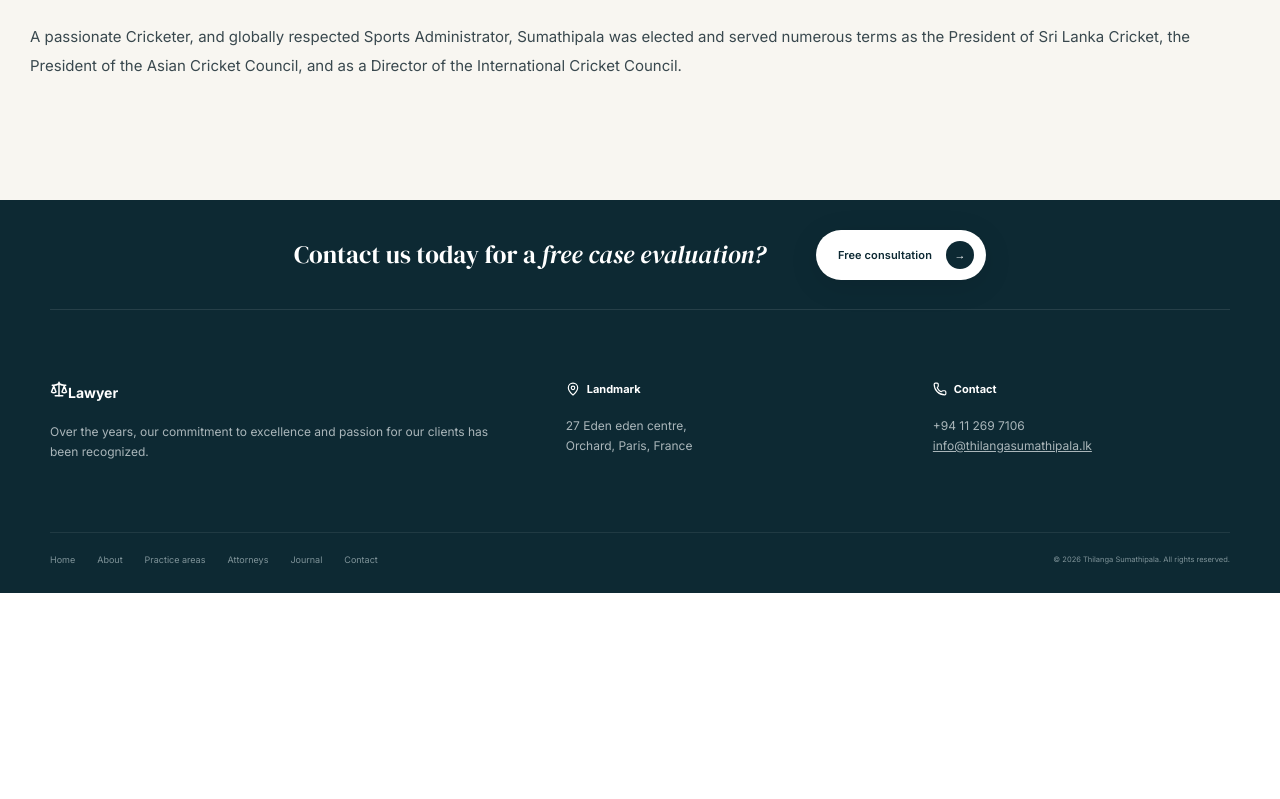
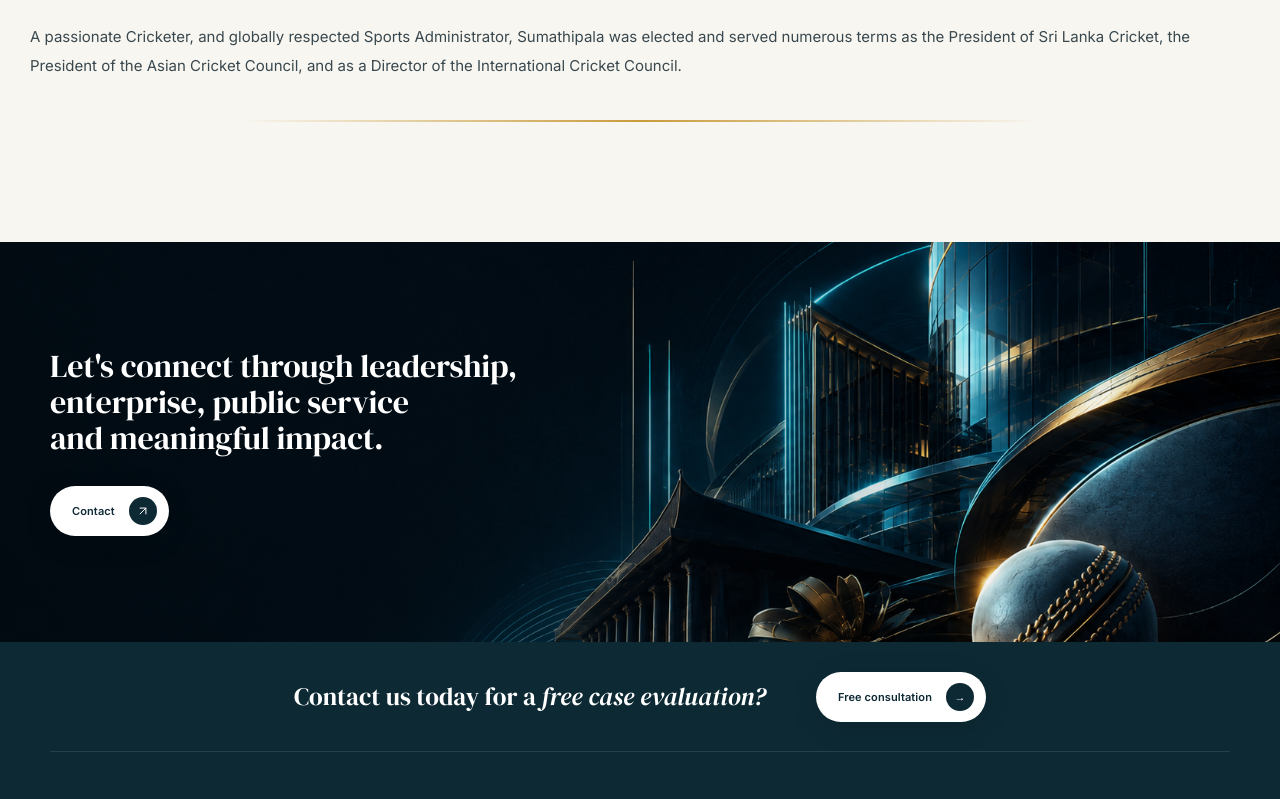
Before and after one commit to DIGIsumi2026/thilanga.lk, a React (Vite) app in the folder frontend/: page /about-me in a window 1280 px wide. Shown: the part 1461-2260 px from the top of the page. Before the commit the page ends 2054 px from the top, so only its background shows below. Built offline with nearby package versions, Linux system fonts and the light colour scheme.

Commit message:
about- contact

```diff
--- a/frontend/src/assets/imageAssets.ts
+++ b/frontend/src/assets/imageAssets.ts
@@ -22,6 +22,9 @@ import aboutHero from "../assets/images/about/about-hero.png";
 
 //family image
 import aboutFanily from "../assets/images/about/about-family.png";
+
+//contact cta
+import aboutContactCta from "./images/about/contact-cta.png";
 
 import about from "./images/about.jpg";
 import innerAbout from "./images/inner-about.jpg";
@@ -74,7 +77,9 @@ export const imageAssets = {
   about: {
     hero: aboutHero,
     family: aboutFanily,
+    contactCta: aboutContactCta
   },
+
   practice: {
     businessLaw: practice1,
     investmentLitigation: practice2,
--- a/frontend/src/pages/About.tsx
+++ b/frontend/src/pages/About.tsx
@@ -1,6 +1,7 @@
 import { motion } from "framer-motion";
 import AboutIntro from "../sections/about/AboutIntro";
 import AboutBiography from "../sections/about/AboutBiography";
+import AboutContactCTA from "../sections/about/AboutContactCTA";
 import "../styles/about.css";
 export default function About() {
   return (
@@ -11,6 +12,7 @@ export default function About() {
     >
       <AboutIntro />
       <AboutBiography/>
+      <AboutContactCTA/>
     </motion.main>
   );
 }
--- a/frontend/src/sections/about/AboutBiography.tsx
+++ b/frontend/src/sections/about/AboutBiography.tsx
@@ -30,6 +30,8 @@ const AboutBiography = () => {
     const image = section.querySelector<HTMLElement>('.about-biography-image-wrap');
     const paragraphs = section.querySelectorAll<HTMLElement>('.about-biography-text p');
 
+    const endLine = section.querySelector<HTMLElement>('.about-biography-end-line');
+
     const reducedMotion = window.matchMedia(
       '(prefers-reduced-motion: reduce)',
     ).matches;
@@ -38,6 +40,7 @@ const AboutBiography = () => {
       if (title) title.style.opacity = '1';
       if (titleLine) titleLine.style.opacity = '1';
       if (image) image.style.opacity = '1';
+      if (endLine) endLine.style.opacity = '1';
 
       paragraphs.forEach((paragraph) => {
         paragraph.style.opacity = '1';
@@ -109,8 +112,34 @@ const AboutBiography = () => {
 
     observer.observe(section);
 
+    let endLineObserver: IntersectionObserver | null = null;
+    if (endLine) {
+      endLineObserver = new IntersectionObserver(
+        ([entry]) => {
+          if (!entry.isIntersecting) return;
+
+          animate(endLine, {
+            opacity: [0, 1],
+            scaleX: [0.015, 1],
+            duration: 500,
+            ease: 'linear',
+          });
+
+          endLineObserver!.disconnect();
+        },
+        {
+          threshold: 1.0,
+          rootMargin: '0px 0px -10px 0px',
+        }
+      );
+      endLineObserver.observe(endLine);
+    }
+
     return () => {
       observer.disconnect();
+      if (endLineObserver) {
+        endLineObserver.disconnect();
+      }
     };
   },[]);
 
@@ -146,6 +175,11 @@ const AboutBiography = () => {
                 {paragraph}
               </p>
             ))}
+
+            <span
+              className="about-biography-end-line"
+              aria-hidden="true"
+            />
           </div>
         </div>
       </div>
--- /dev/null
+++ b/frontend/src/sections/about/AboutContactCTA.tsx
@@ -0,0 +1,48 @@
+import {Link} from 'react-router-dom';
+import {ArrowUpRight} from 'lucide-react';
+import {motion} from 'framer-motion';
+import {imageAssets} from '../../assets/imageAssets';
+
+const AboutContactCTA = () => {
+  return (
+    <section
+      className="about-contact-cta"
+      style={{
+        backgroundImage:`url(${imageAssets.about.contactCta})`,
+      }}
+    >
+      <div className="about-contact-cta-overlay" />
+
+      <div className="about-contact-cta-container">
+        <motion.div
+          className="about-contact-cta-content"
+          initial={{opacity:0,y:28}}
+          whileInView={{opacity:1,y:0}}
+          viewport={{once:true,amount:0.35}}
+          transition={{
+            duration:0.85,
+            ease:[0.22,1,0.36,1],
+          }}
+        >
+
+          <h2>
+            Let's connect through leadership, enterprise,
+            public service and meaningful impact.
+          </h2>
+
+          <Link
+            to="/contact"
+            className="pill hero-more-button about-contact-cta-button"
+          >
+            Contact
+            <span>
+              <ArrowUpRight size={14} strokeWidth={1.7} />
+            </span>
+          </Link>
+        </motion.div>
+      </div>
+    </section>
+  );
+};
+
+export default AboutContactCTA;
--- a/frontend/src/styles/about.css
+++ b/frontend/src/styles/about.css
@@ -24,6 +24,32 @@
   display: block;
   object-fit: cover;
   object-position: center center;
+  transform: scale(0.92);
+  opacity: 0;
+  will-change: transform, opacity;
+  animation: aboutHeroImagePop 10s forwards;
+}
+
+@keyframes aboutHeroImagePop {
+  0% {
+    opacity: 0;
+    transform: scale(0.9);
+    animation-timing-function: cubic-bezier(0.16, 1, 0.3, 1);
+  }
+  6.8% {
+    opacity: 1;
+    transform: scale(1.025);
+    animation-timing-function: cubic-bezier(0.16, 1, 0.3, 1);
+  }
+  12.5% {
+    opacity: 1;
+    transform: scale(1);
+    animation-timing-function: linear;
+  }
+  100% {
+    opacity: 1;
+    transform: scale(1.08);
+  }
 }
 
 .about-intro-overlay {
@@ -188,6 +214,17 @@
   transform-origin: left center;
 }
 
+.about-biography-end-line {
+  width: 100%;
+  max-width: 800px;
+  height: 2px;
+  margin: 40px auto 0;
+  display: block;
+  background: linear-gradient(to right, transparent, var(--gold), transparent);
+  opacity: 0;
+  transform-origin: center;
+}
+
 .about-biography-content::after {
   content: "";
   display: block;
@@ -309,3 +346,123 @@
     margin-bottom: 18px;
   }
 }
+
+/* =========================================================
+   ABOUT CONTACT CTA
+   ========================================================= */
+
+.about-contact-cta {
+  position: relative;
+  width: 100%;
+  min-height: 400px;
+  padding: 72px 30px;
+  display: flex;
+  align-items: center;
+  overflow: hidden;
+  background-size: cover;
+  background-position: center;
+  background-repeat: no-repeat;
+  color: #fff;
+  isolation: isolate;
+}
+
+.about-contact-cta-overlay {
+  position: absolute;
+  inset: 0;
+  z-index: 1;
+  background: linear-gradient(90deg,rgba(2,11,18,0.88) 0%,rgba(2,11,18,0.72) 30%,rgba(2,11,18,0.22) 58%,rgba(2,11,18,0.04) 78%);
+  pointer-events: none;
+}
+
+.about-contact-cta-container {
+  position: relative;
+  z-index: 2;
+  width: 100%;
+  max-width: var(--container);
+  margin: 0 auto;
+}
+
+.about-contact-cta-content {
+  width: min(620px,48vw);
+}
+
+.about-contact-cta-kicker {
+  display: inline-block;
+  margin-bottom: 17px;
+  color: var(--gold);
+  font-family: var(--sans);
+  font-size: 10px;
+  font-weight: 600;
+  letter-spacing: 0.17em;
+  text-transform: uppercase;
+}
+
+.about-contact-cta h2 {
+  margin: 0;
+  max-width: 610px;
+  color: #fff;
+  font-family: var(--serif);
+  font-size: clamp(25px,2.5vw,40px);
+  font-weight: 200;
+  line-height: 1.13;
+  letter-spacing: -0.15px;
+  text-wrap: balance;
+}
+
+.about-contact-cta-button {
+  margin-top: 30px;
+}
+
+@media (max-width: 900px) {
+  .about-contact-cta {
+    min-height: 370px;
+    padding: 65px 24px;
+    background-position: 58% center;
+  }
+
+  .about-contact-cta-overlay {
+    background: linear-gradient(90deg,rgba(2,11,18,0.9) 0%,rgba(2,11,18,0.7) 46%,rgba(2,11,18,0.14) 85%);
+  }
+
+  .about-contact-cta-content {
+    width: min(560px,65vw);
+  }
+
+  .about-contact-cta h2 {
+    font-size: clamp(34px,5vw,48px);
+  }
+}
+
+@media (max-width: 600px) {
+  .about-contact-cta {
+    min-height: 390px;
+    padding: 58px 20px;
+    align-items: flex-end;
+    background-position: 67% center;
+  }
+
+  .about-contact-cta-overlay {
+    background: linear-gradient(90deg,rgba(2,11,18,0.94) 0%,rgba(2,11,18,0.82) 52%,rgba(2,11,18,0.34) 100%);
+  }
+
+  .about-contact-cta-content {
+    width: 100%;
+    max-width: 470px;
+  }
+
+  .about-contact-cta-kicker {
+    margin-bottom: 14px;
+    font-size: 9px;
+  }
+
+  .about-contact-cta h2 {
+    max-width: 390px;
+    font-size: clamp(31px,9vw,42px);
+    line-height: 1.08;
+    letter-spacing: -1.1px;
+  }
+
+  .about-contact-cta-button {
+    margin-top: 24px;
+  }
+}
```
Also changed, not shown: frontend/src/assets/images/about/contact-cta.png (added).
